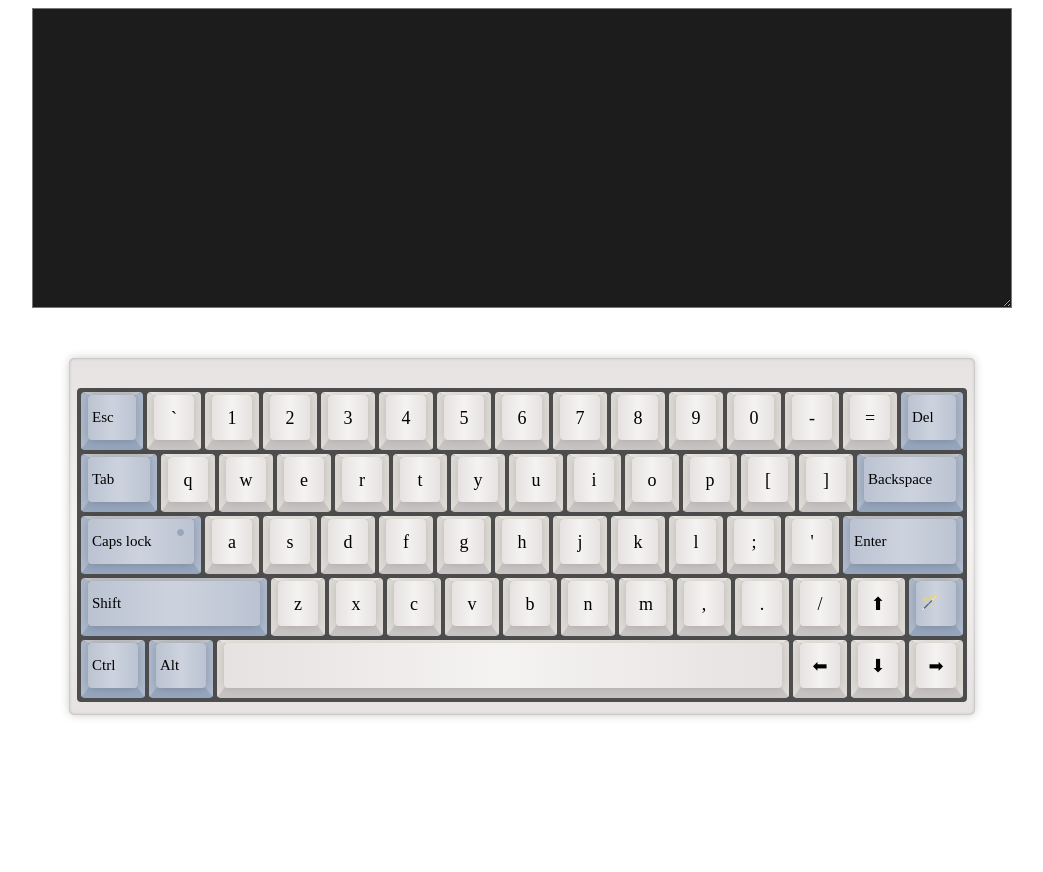
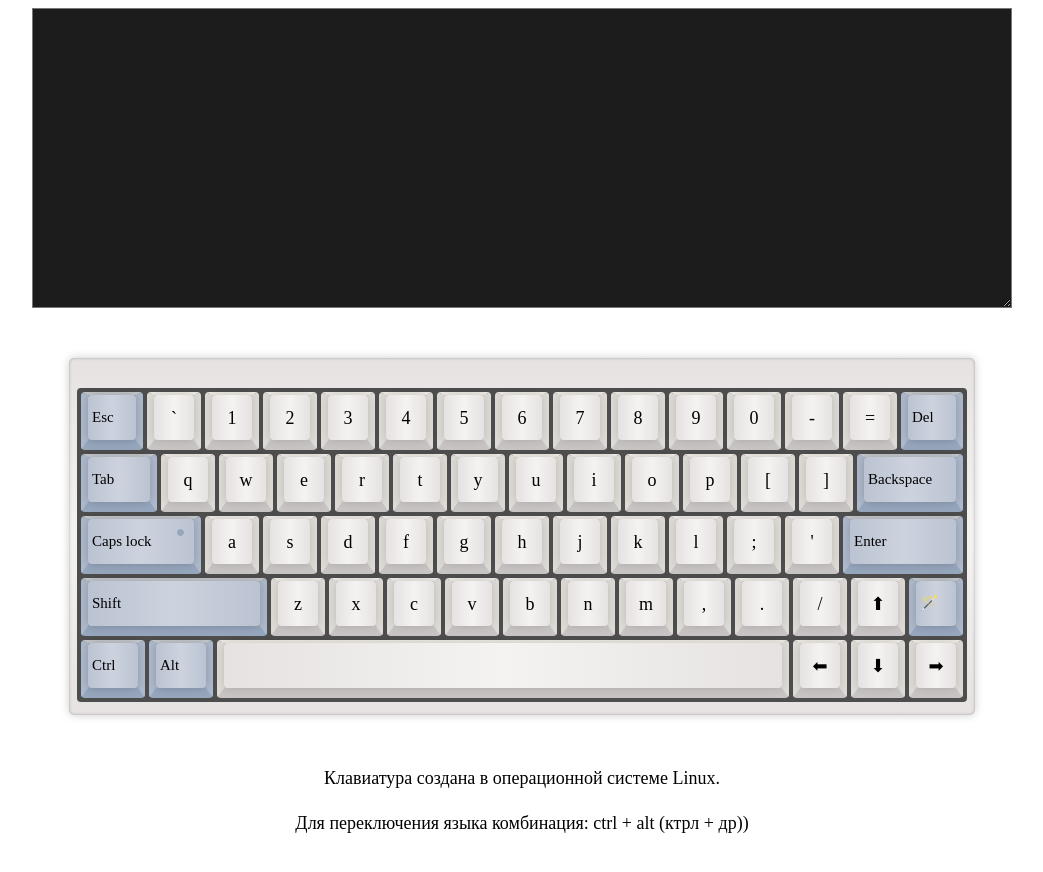
Before and after one commit to NataliaVozhdaeva/virtual-keyboard, a website: page index.html in a window 1280 px wide. Shown: the whole page, without its empty margins (118-1161 px from the left). Before the commit the page ends 800 px from the top, so only its background shows below. Drawn offline with Linux system fonts and the light colour scheme.

Commit message:
feat: add description

```diff
--- a/index.js
+++ b/index.js
@@ -536,4 +536,13 @@ keyboard.addEventListener('mouseup', (e) => {
     default:
   }
 });
-// сообщение!!!
+
+const message = document.createElement('div');
+message.className = 'message';
+const paragraph1 = document.createElement('p');
+paragraph1.textContent = 'Клавиатура создана в операционной системе Linux.';
+message.appendChild(paragraph1);
+const paragraph2 = document.createElement('p');
+paragraph2.textContent = 'Для переключения языка комбинация: ctrl + alt (ктрл + др))';
+message.appendChild(paragraph2);
+body.appendChild(message);
--- a/style.css
+++ b/style.css
@@ -105,3 +105,12 @@
 .key.pressed {
   transform: scale(0.95);
 }
+
+.message{
+  width: 600px;
+  margin: 50px auto;
+
+  font-size: 18px;
+  line-height: 150%;
+  text-align: center;
+}
```
